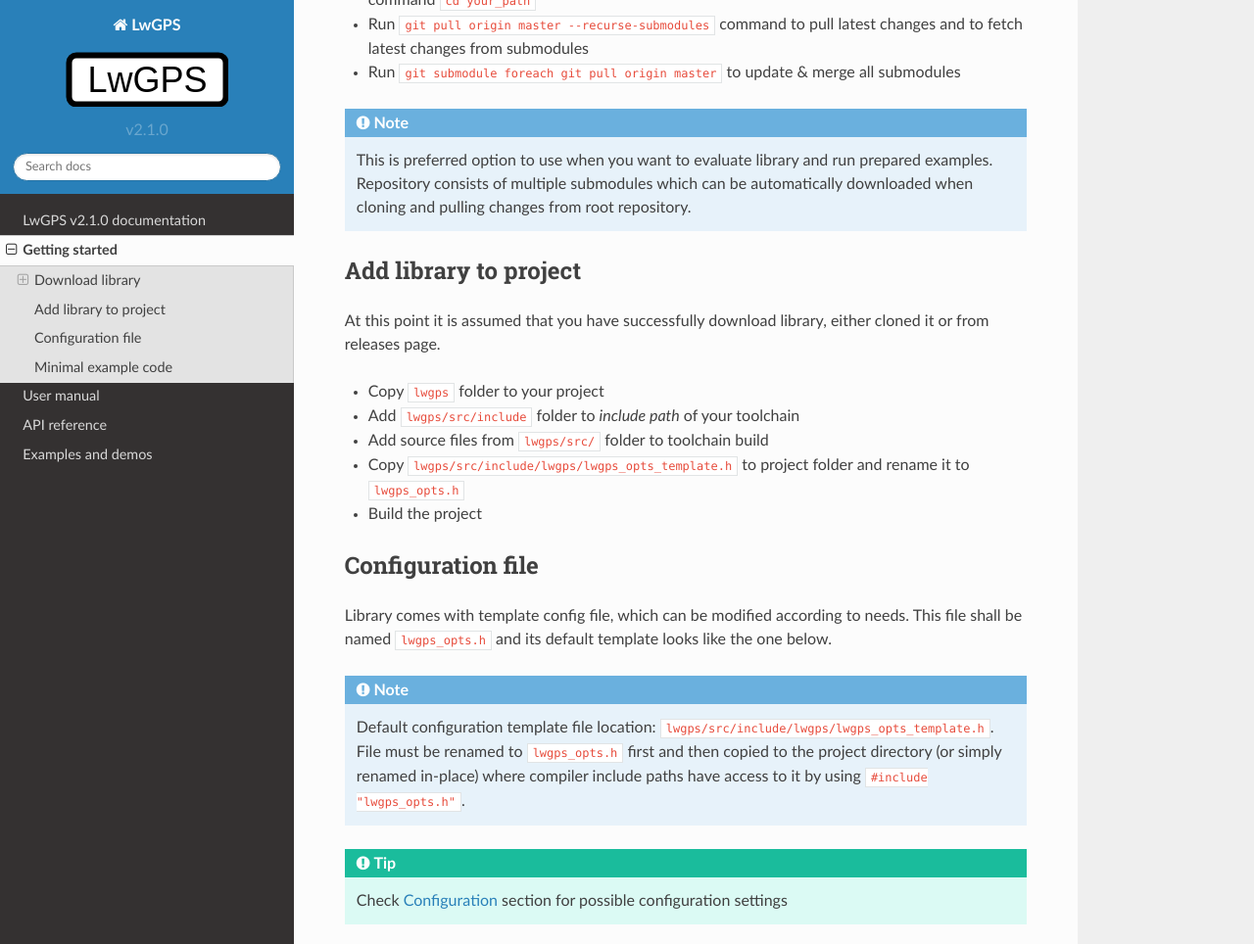
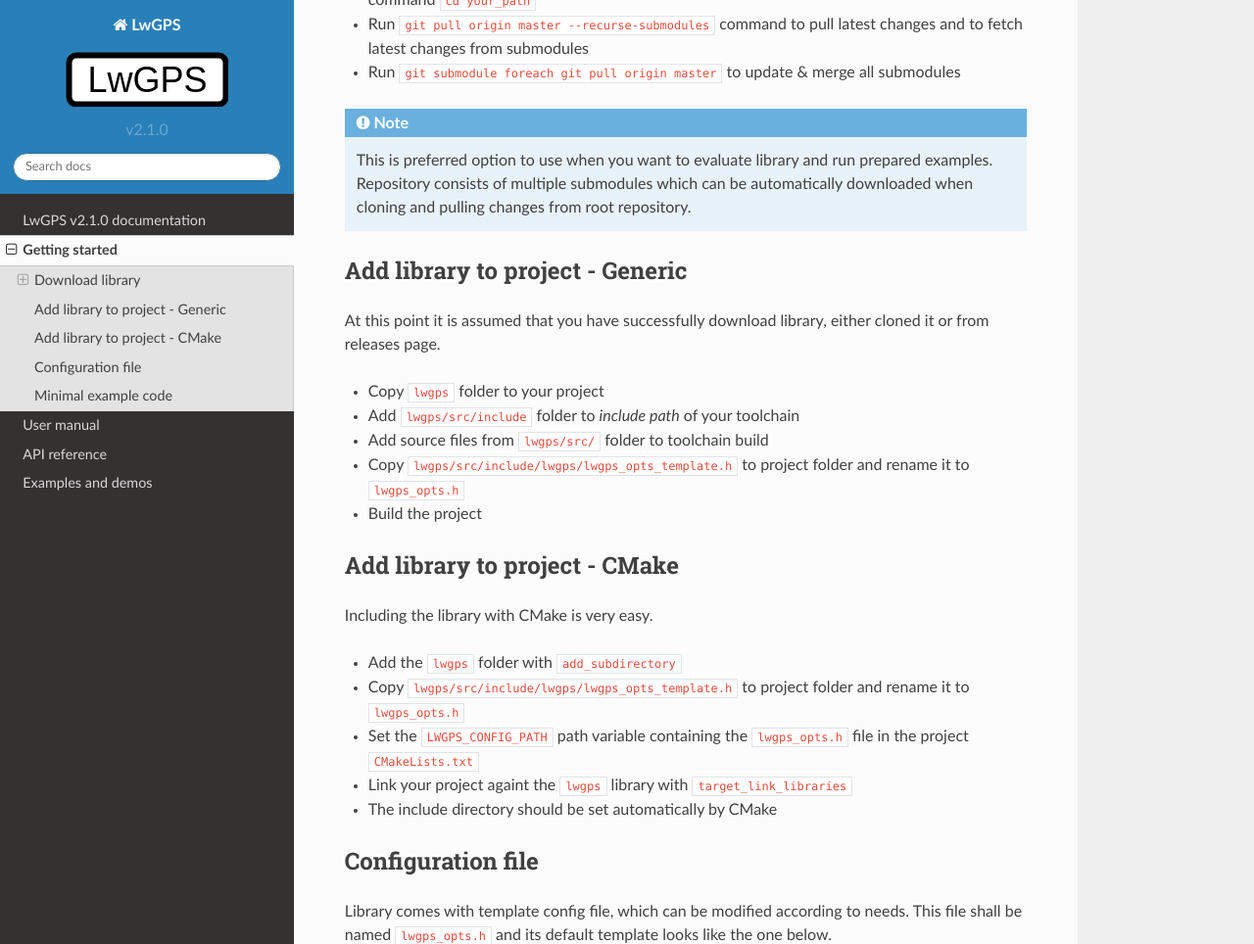
Before and after one commit to MaJerle/lwgps, a Sphinx documentation site: the page built from docs/get-started/index.rst, in a window 1280 px wide and 1400 px high, scrolled down 912 px, cut to the strip 0-964 px from the top of the window. Shown: the whole strip at 98% size. Built offline with Sphinx 7.4.7 and the Read the Docs theme 2.0.0, drawn with Linux system fonts in a browser that asks for light colours; the version number could not be read and is left out.

Commit message:
updated docs

```diff
--- a/docs/get-started/index.rst
+++ b/docs/get-started/index.rst
@@ -45,8 +45,9 @@ Update cloned to latest version
 	This is preferred option to use when you want to evaluate library and run prepared examples.
 	Repository consists of multiple submodules which can be automatically downloaded when cloning and pulling changes from root repository.
 
-Add library to project
-^^^^^^^^^^^^^^^^^^^^^^
+
+Add library to project - Generic
+^^^^^^^^^^^^^^^^^^^^^^^^^^^^^^^^
 
 At this point it is assumed that you have successfully download library, either cloned it or from releases page.
 
@@ -55,6 +56,18 @@ At this point it is assumed that you have successfully download library, either
 * Add source files from ``lwgps/src/`` folder to toolchain build
 * Copy ``lwgps/src/include/lwgps/lwgps_opts_template.h`` to project folder and rename it to ``lwgps_opts.h``
 * Build the project
+
+Add library to project - CMake
+^^^^^^^^^^^^^^^^^^^^^^^^^^^^^^
+
+Including the library with CMake is very easy.
+
+* Add the ``lwgps`` folder with ``add_subdirectory``
+* Copy ``lwgps/src/include/lwgps/lwgps_opts_template.h`` to project folder and rename it to ``lwgps_opts.h``
+* Set the ``LWGPS_CONFIG_PATH`` path variable containing the ``lwgps_opts.h`` file
+  in the project ``CMakeLists.txt``
+* Link your project againt the ``lwgps`` library with ``target_link_libraries``
+* The include directory should be set automatically by CMake
 
 Configuration file
 ^^^^^^^^^^^^^^^^^^
```
